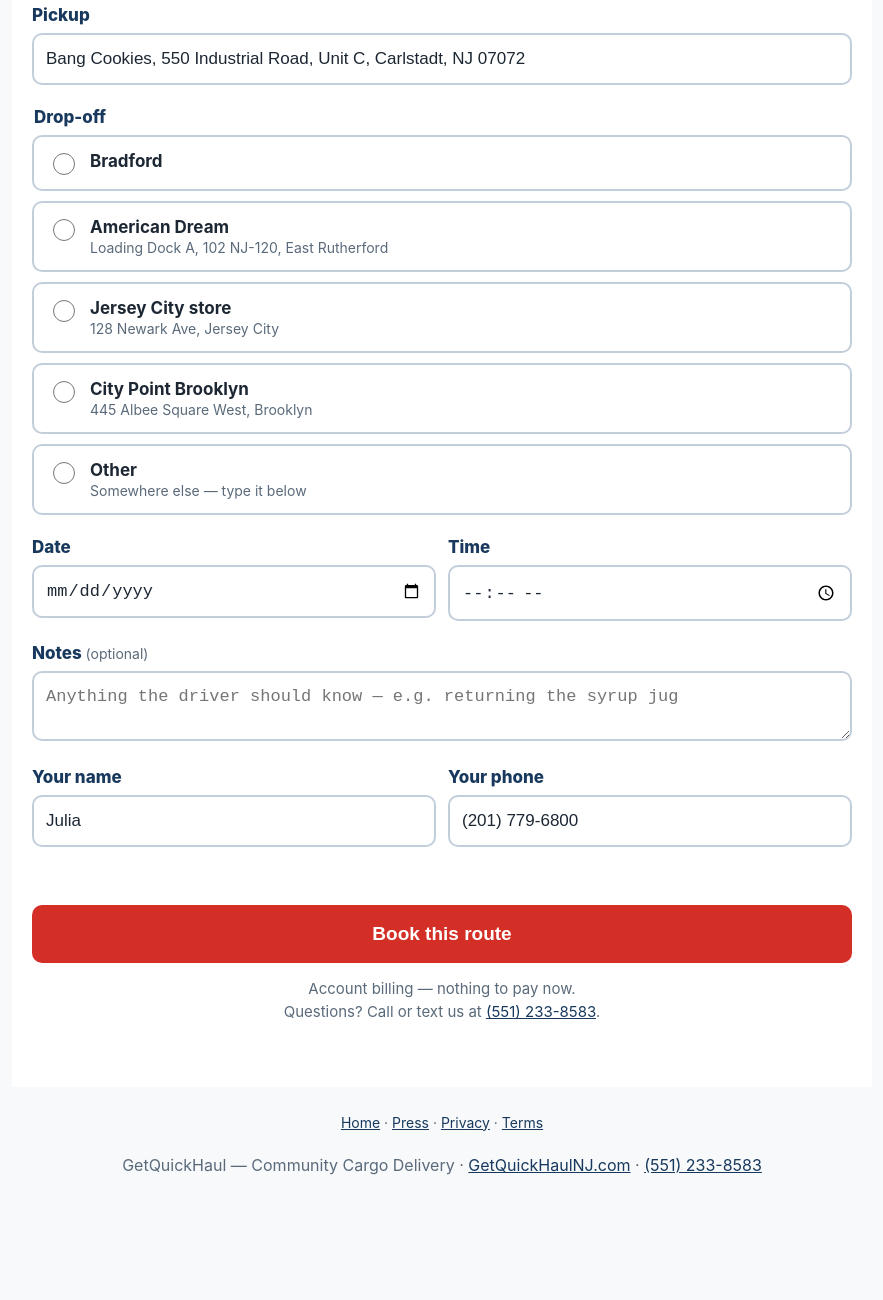
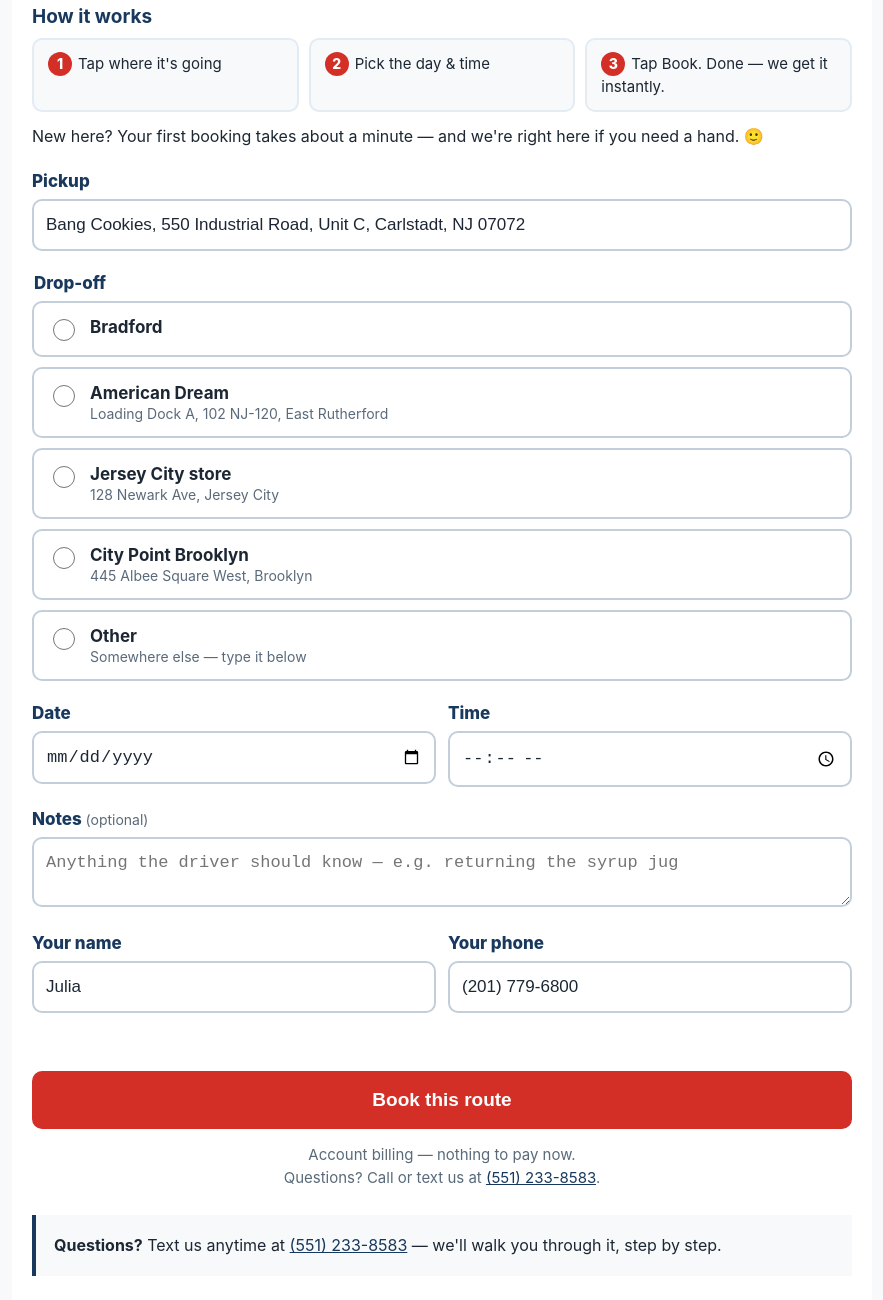
Before and after one commit to getquickhaul/getquickhaul.github.io, a plain HTML site: page bang-cookies.html in a window 1280 px wide. Shown: the part 400-1700 px from the top of the page, without its empty margins (198-1081 px from the left). Before the commit the page ends 1623 px from the top, so only its background shows below. Drawn offline with Linux system fonts and the light colour scheme.

Commit message:
Bang Cookies page: add How it works strip and text-us help panel

```diff
--- a/bang-cookies.html
+++ b/bang-cookies.html
@@ -21,6 +21,15 @@
   .lead { font-size: 17px; }
   .acct { background: #f7f9fb; border-left: 4px solid #f5b921; padding: 14px 18px; margin: 22px 0; }
   .acct p { margin: 4px 0; }
+  .howit { margin: 22px 0; }
+  .howit h2 { color: #18395d; font-size: 19px; margin: 0 0 10px; }
+  .steps { display: grid; grid-template-columns: 1fr 1fr 1fr; gap: 10px; }
+  @media (max-width: 520px) { .steps { grid-template-columns: 1fr; } }
+  .step { background: #f7f9fb; border: 2px solid #e3ebf3; border-radius: 10px; padding: 12px 14px; font-size: 15px; line-height: 1.45; }
+  .step .n { display: inline-block; background: #d32f26; color: #fff; font-weight: 800; border-radius: 50%; width: 24px; height: 24px; line-height: 24px; text-align: center; margin-right: 6px; font-size: 14px; }
+  .warm { margin: 12px 0 0; font-size: 16px; }
+  .help { background: #f7f9fb; border-left: 4px solid #18395d; padding: 14px 18px; margin: 26px 0 0; }
+  .help p { margin: 4px 0; }
   form { margin-top: 8px; }
   fieldset { border: 0; padding: 0; margin: 0 0 22px; }
   legend, .flabel { display: block; color: #18395d; font-weight: 800; font-size: 17px; margin: 0 0 8px; }
@@ -74,6 +83,16 @@
     <p><strong>Account billing — nothing to pay now.</strong></p>
     <p>Routes booked here go on your Bang Cookies account and are billed weekly,
     same as always. No payment, no card, no price quote at booking.</p>
+  </div>
+
+  <div class="howit">
+    <h2>How it works</h2>
+    <div class="steps">
+      <div class="step"><span class="n">1</span>Tap where it's going</div>
+      <div class="step"><span class="n">2</span>Pick the day &amp; time</div>
+      <div class="step"><span class="n">3</span>Tap Book. Done — we get it instantly.</div>
+    </div>
+    <p class="warm">New here? Your first booking takes about a minute — and we're right here if you need a hand. 🙂</p>
   </div>
 
   <form id="route-form" novalidate>
@@ -148,6 +167,10 @@
     <p>Sorry about that — the booking didn't reach us. Please try once more, or
     reach us right now and we'll book it for you:</p>
     <a class="cta cta-call" href="tel:+15512338583">Call or text (551) 233-8583</a>
+  </div>
+
+  <div class="help">
+    <p><strong>Questions?</strong> Text us anytime at <a href="sms:+15512338583">(551) 233-8583</a> — we'll walk you through it, step by step.</p>
   </div>
 </main>
 <footer>
```
